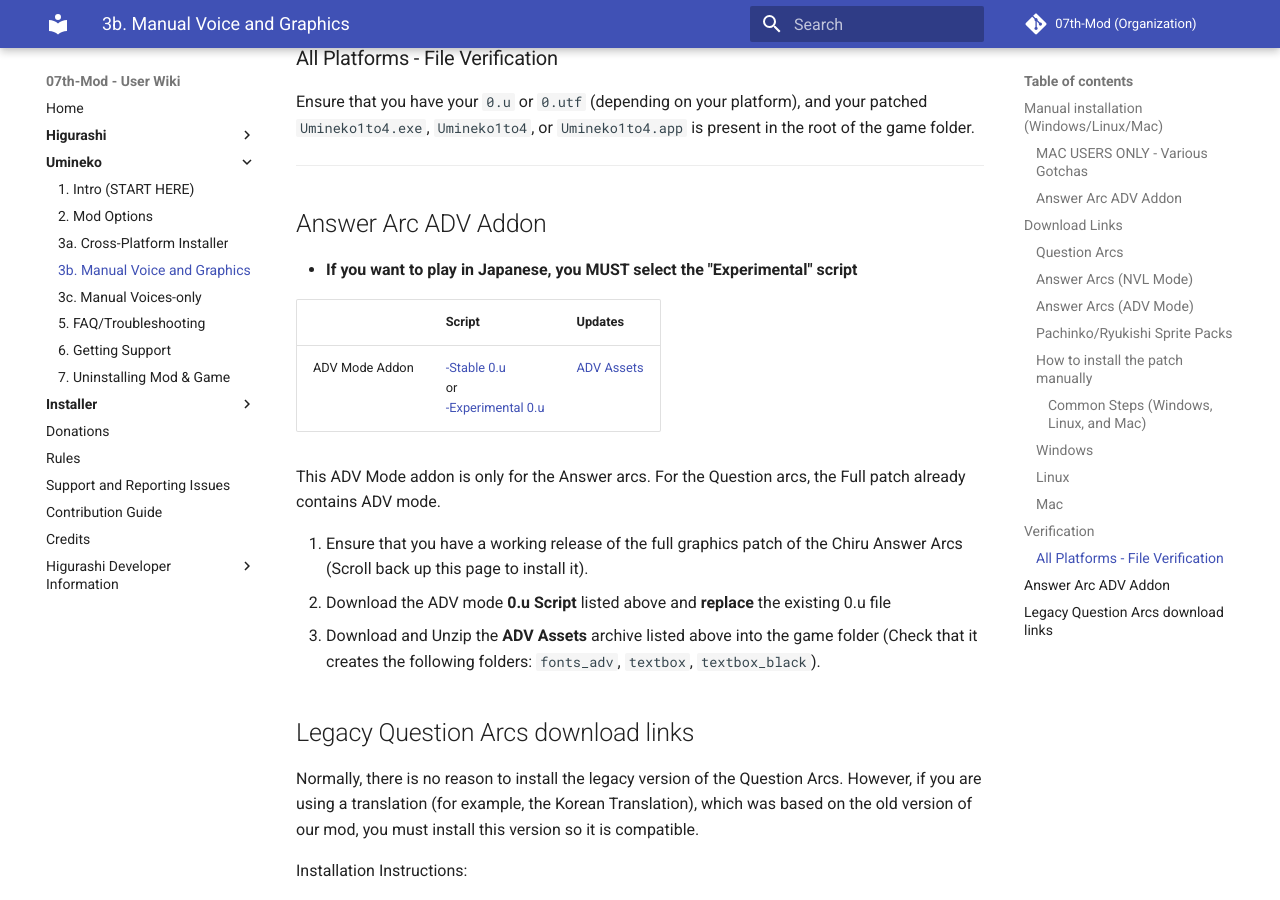
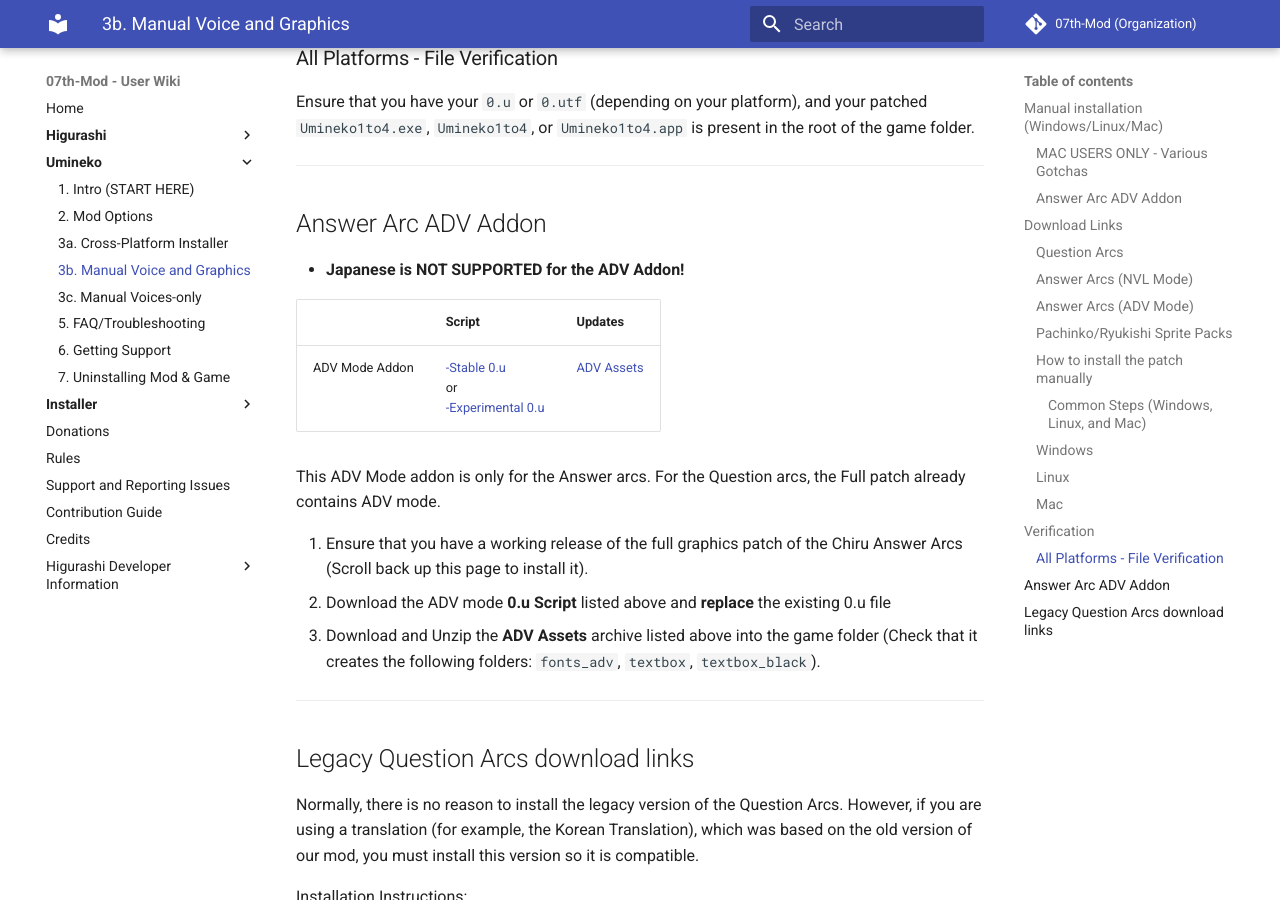
Before and after one commit to 07th-mod/wiki, an MkDocs documentation site: the page built from docs/Umineko/Umineko-Part-1---Voice-and-Graphics-Patch.md, in a window 1280 px wide and 900 px high, scrolled down 5367 px. Built offline with MkDocs 1.6.1 and Material for MkDocs 9.7.7, drawn with Linux system fonts in a browser that asks for light colours.

Commit message:
Indicate that Japanese mode is not supported for Umineko Answer ADV

```diff
--- a/docs/Umineko/Umineko-Part-1---Voice-and-Graphics-Patch.md
+++ b/docs/Umineko/Umineko-Part-1---Voice-and-Graphics-Patch.md
@@ -232,7 +232,7 @@
 
 ## Answer Arc ADV Addon
 
-- **If you want to play in Japanese, you MUST select the "Experimental" script**
+- **Japanese is NOT SUPPORTED for the ADV Addon!**
 
 <table>
 <thead>
@@ -261,6 +261,8 @@
 2. Download the ADV mode **0.u Script** listed above and **replace** the existing 0.u file
 3. Download and Unzip the **ADV Assets** archive listed above into the game folder (Check that it creates the following folders: `fonts_adv`, `textbox`, `textbox_black`).
 
+----
+
 ## Legacy Question Arcs download links
 
 Normally, there is no reason to install the legacy version of the Question Arcs. However, if you are using a translation (for example, the Korean Translation), which was based on the old version of our mod, you must install this version so it is compatible.
```
